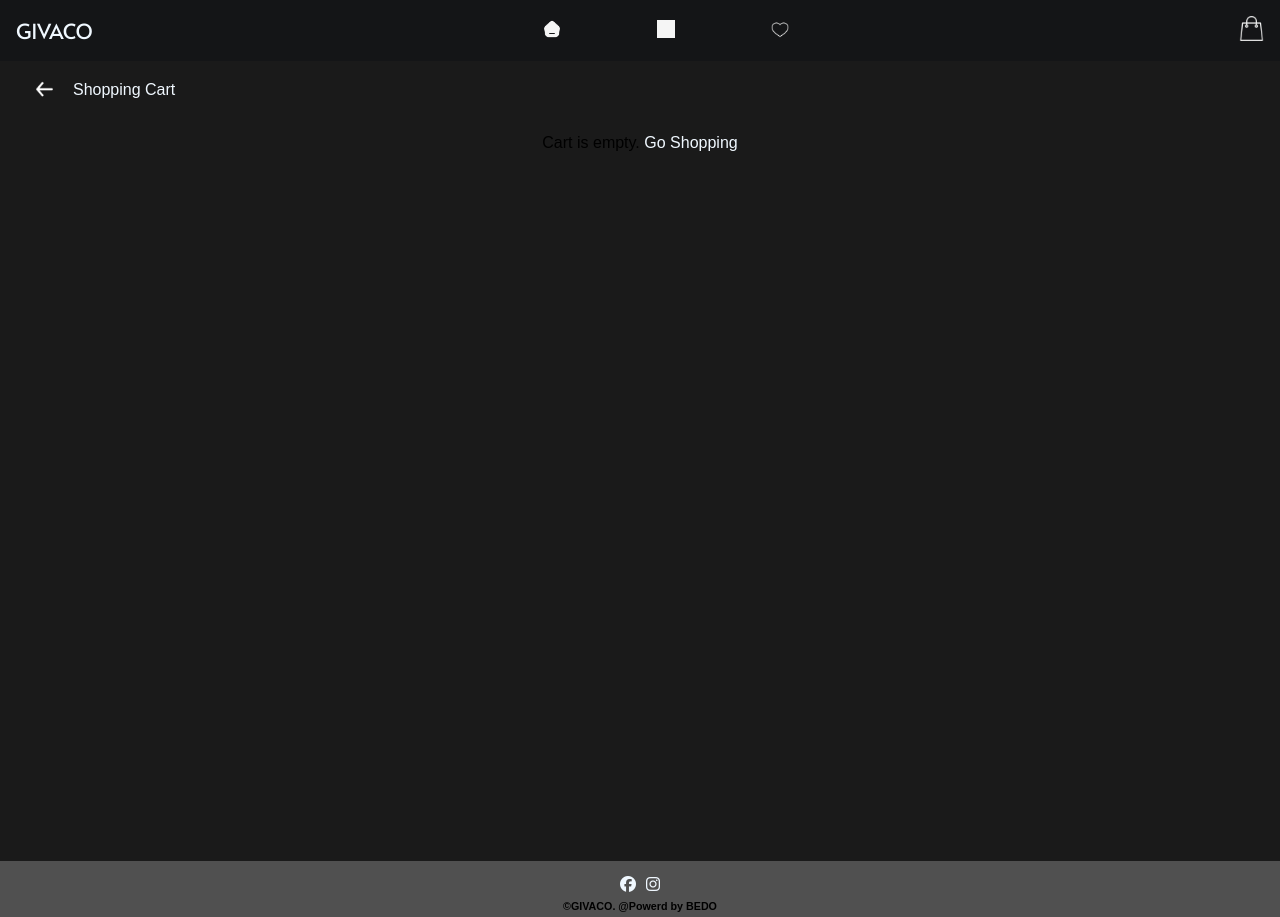
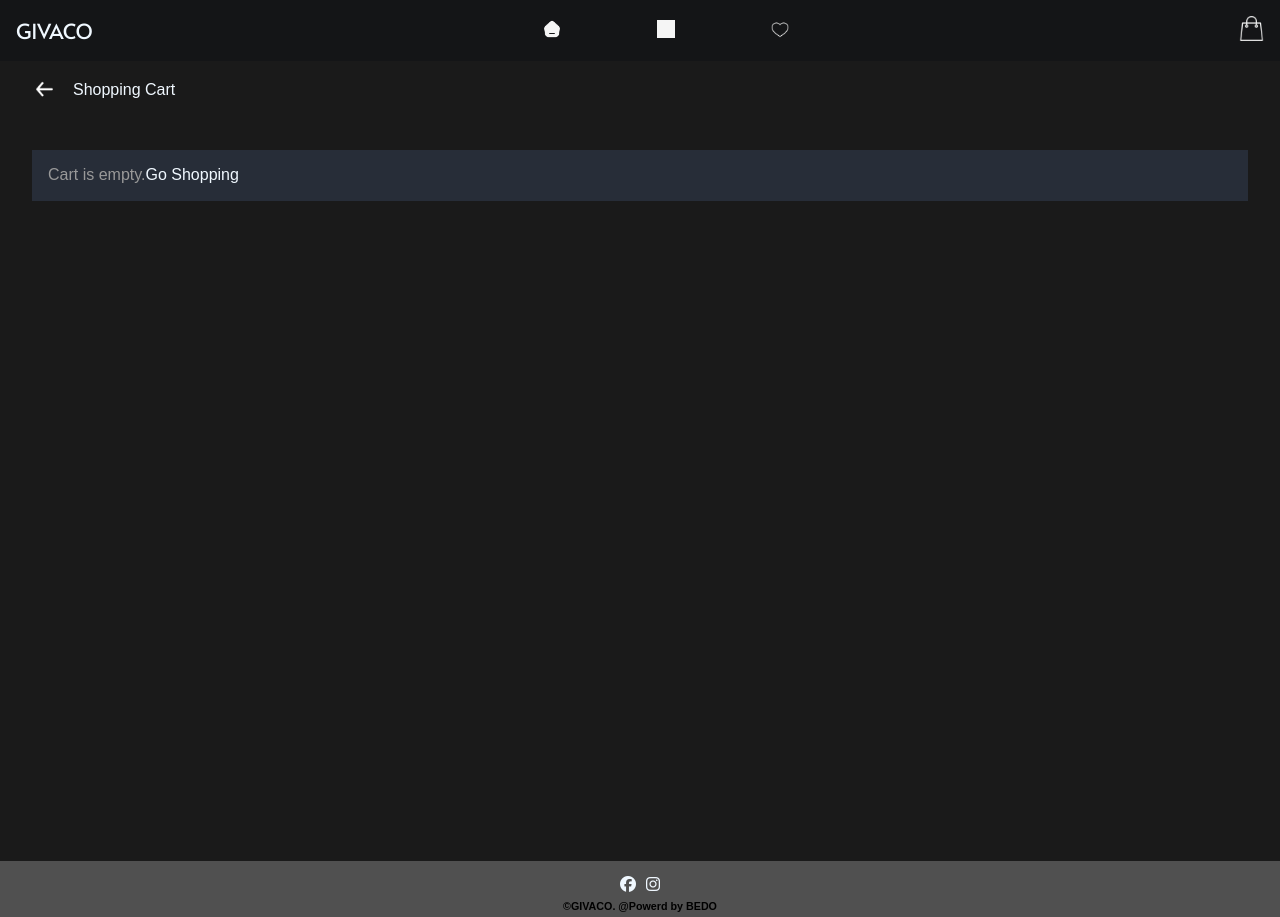
Before and after one commit to AbdElRahman501/givaco, a React (Create React App) app in the folder client/: page /cart in a window 1280 px wide. Built offline with nearby package versions, Linux system fonts and the light colour scheme; grey boxes are pictures that could not be loaded.

Commit message:
adjust unfundaple products

```diff
--- a/client/public/styles/home.css
+++ b/client/public/styles/home.css
@@ -2,6 +2,9 @@ body{
     margin: 0;
     height: 100vh;
     font-family:Arial, Helvetica, sans-serif ;
+}
+.body{
+    min-height: 100vh;
 }
 
 nav{
@@ -12,11 +15,22 @@ nav{
     color: #999;
     margin: 0%;
     background-color: #141517;
-    height: 80vh;
-    width: 100%;
     display: flex;
     justify-content: center;
     align-items: center;
+}
+.alert{
+    display: block;
+    color: #999;
+    margin: 1rem;
+    width: 100%;
+    background-color: #7ba7ff21;
+    display: flex;
+    padding: 1rem;
+}
+.alert.alert-danger{
+    color: #fff;
+    background-color: #ff12595c;
 }
 .grid-container {
     padding: 1rem;
--- a/client/src/App.js
+++ b/client/src/App.js
@@ -13,6 +13,8 @@ function App() {
 return (
   <div>
   <Header />
+  <div className="body">
+
   <Routes>
       <Route path="/cart/:_id" element={<CartScreen />} />
       <Route path="/cart" element={<CartScreen />} />
@@ -20,6 +22,7 @@ return (
       <Route path="products/:_id" element={<ProductScreen />} />
       <Route path="/Favorite" element={<LikedScreen />} />
   </Routes>
+  </div>
   <Footer />
   </div>
   );
--- a/client/src/reducers/productReducers.js
+++ b/client/src/reducers/productReducers.js
@@ -14,19 +14,7 @@ export const productListReducer = (state = {products: [], loading: true},action)
     }
 };
 
-export const productDetailsReducer = ( state = {product: {
-id: "",
-title: "",
-category: "",
-content: "",
-prand: "",
-rating: 0,
-numberOfRating: "",
-price: 0,
-image: "",
-inStoke: 0
-
-}, loading: true}, action) => {
+export const productDetailsReducer = ( state = {product: {}, loading: true}, action) => {
     switch (action.type){
         case PRODUCT_DETAILS_REQUEST:
             return {loading: true , product: {}}
--- a/client/src/screens/ProductScreen.js
+++ b/client/src/screens/ProductScreen.js
@@ -22,11 +22,12 @@ function ProductScreen(){
         dispatch(detailsProduct(productId));
     },[dispatch,productId ]);
 
-    const {sideImages , sizes , colors } = product
 
     if (!product) {
-        return <div className="alert alert-danger">product not found</div>
+        return <div className="grid-container"><div className=" alert alert-danger">product not found</div></div>
     }else{
+        const {sideImages , sizes , colors } = product
+
         return (
             <div>
         {loading ? (<LoadingBox />) : error ? ( <MessageBox variant="danger">{error}</MessageBox>) : (
```
Also changed, not shown: 1 other file (tests, documents, lock files or other folders).
